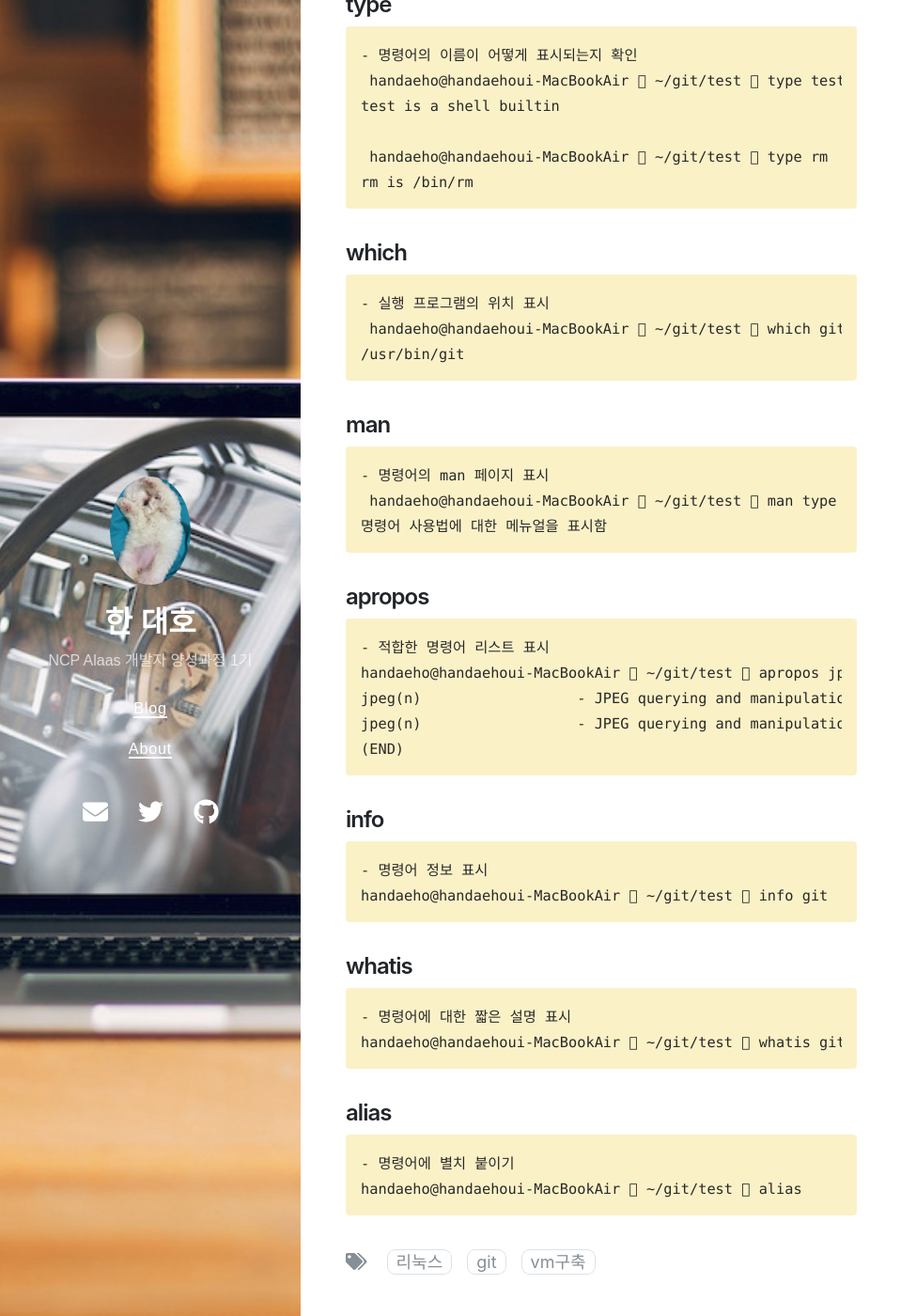
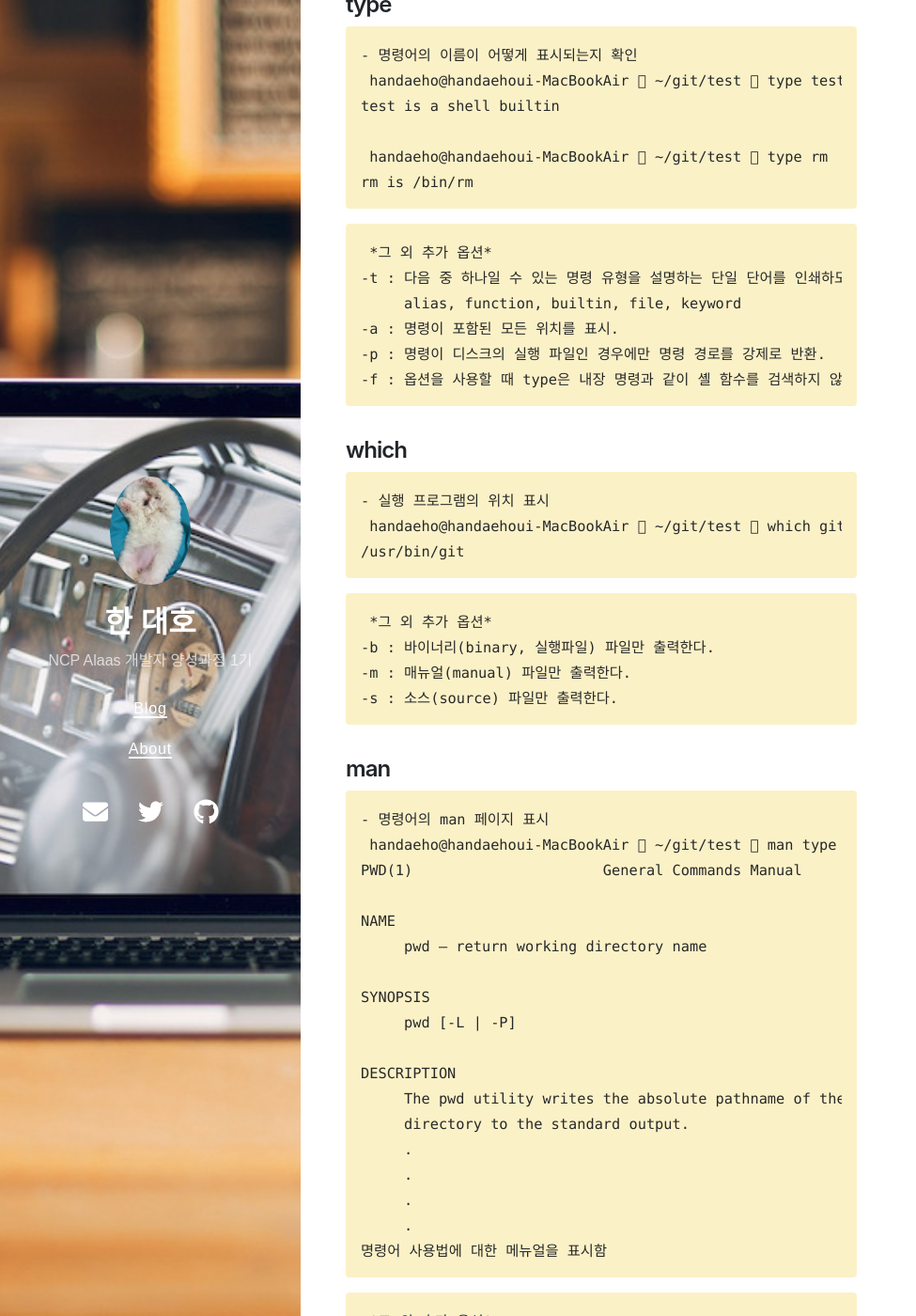
Before and after one commit to das7945/das7945.github.io, a Jekyll site: the page built from _posts/2022-11-23-리눅스 명령어.md, in a window 1280 px wide and 1400 px high, scrolled down 4827 px. Shown: the whole window at 94% size, without its empty margins (0-975 px from the left). Built offline with Jekyll 4.4.1, drawn with Linux system fonts in a browser that asks for light colours; nearby versions of some CDN libraries; some of the changed text lies outside the part shown.

Commit message:
리눅스명령어수정

````diff
--- a/_posts/2022-11-23-리눅스 명령어.md
+++ b/_posts/2022-11-23-리눅스 명령어.md
@@ -1,7 +1,7 @@
 ---
 layout: post
 title: 리눅스 명령어
-tags: 리눅스 git VM구축
+tags: 리눅스 git VM구축 과제
 ---
 
 # 1. 파일 시스템 탐색 기본 명령어
@@ -194,6 +194,15 @@ test is a shell builtin
 rm is /bin/rm
 ```
 
+```
+ *그 외 추가 옵션*
+-t : 다음 중 하나일 수 있는 명령 유형을 설명하는 단일 단어를 인쇄하도록 지정한다.
+     alias, function, builtin, file, keyword
+-a : 명령이 포함된 모든 위치를 표시.
+-p : 명령이 디스크의 실행 파일인 경우에만 명령 경로를 강제로 반환.
+-f : 옵션을 사용할 때 type은 내장 명령과 같이 셸 함수를 검색하지 않는다.
+```
+
 ## which
 ```
 - 실행 프로그램의 위치 표시
@@ -201,11 +210,41 @@ rm is /bin/rm
 /usr/bin/git
 ```
 
+```
+ *그 외 추가 옵션*
+-b : 바이너리(binary, 실행파일) 파일만 출력한다.
+-m : 매뉴얼(manual) 파일만 출력한다.
+-s : 소스(source) 파일만 출력한다.
+```
+
 ## man
 ```
 - 명령어의 man 페이지 표시
  handaeho@handaehoui-MacBookAir  ~/git/test  man type
+PWD(1)                      General Commands Manual                     PWD(1)
+
+NAME
+     pwd – return working directory name
+
+SYNOPSIS
+     pwd [-L | -P]
+
+DESCRIPTION
+     The pwd utility writes the absolute pathname of the current working
+     directory to the standard output.
+     .
+     .
+     .
+     .
 명령어 사용법에 대한 메뉴얼을 표시함
+```
+
+```
+ *그 외 추가 옵션*
+-k : 해당 키워드로 발견되는 모든 매뉴얼의 내용을 검색하여 보여준다.
+-f : 해당 키워드에 대한 완벽히 일치되는 매뉴얼 페이지에 대한 정보를 보여준다.
+-w : man 명령 실행 시에 호출되는 '메뉴얼 페이지' 파일의 위치를 보여준다.(--path)
+-s, -S : 특정 section을 지정할 때 사용한다. (--sections=섹션번호)
 ```
 
 ## apropos
@@ -227,10 +266,29 @@ handaeho@handaehoui-MacBookAir  ~/git/test  info git
 ```
 - 명령어에 대한 짧은 설명 표시
 handaeho@handaehoui-MacBookAir  ~/git/test  whatis git
+git(1)                   - the stupid content tracker
+git-add(1)               - Add file contents to the index
+git-am(1)                - Apply a series of patches from a mailbox
+git-annotate(1)          - Annotate file lines with commit information
+git-apply(1)             - Apply a patch to files and/or to the index
+git-archive(1)           - Create an archive of files from a named tree
+.
+.
+.
 ```
 
 ## alias
 ```
 - 명령어에 별치 붙이기
 handaeho@handaehoui-MacBookAir  ~/git/test  alias
+-='cd -'
+...=../..
+....=../../..
+.....=../../../..
+......=../../../../..
+1='cd -1'
+2='cd -2'
+.
+.
+.
 ```
````
Also changed, not shown: _posts/2022-11-18-마크다운문법.md (+1 -1 lines), _posts/2022-11-19-VM구축-및-git데이터-업데이트.md (+1 -1 lines), _posts/2022-11-19-하이퍼바이저(Hypervisor).md (+1 -1 lines), _posts/2022-11-21-git실습 및 과제.md (+1 -1 lines).
